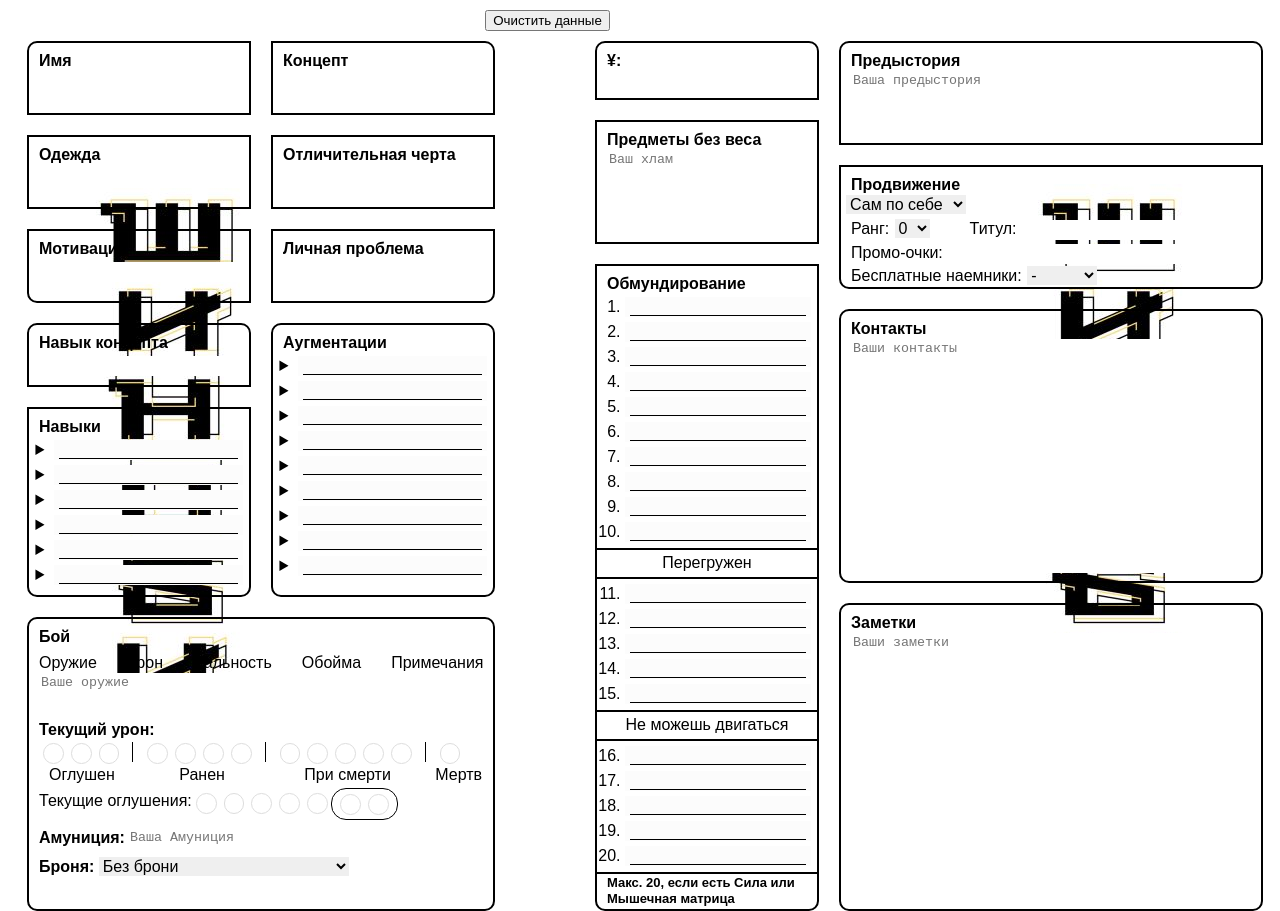
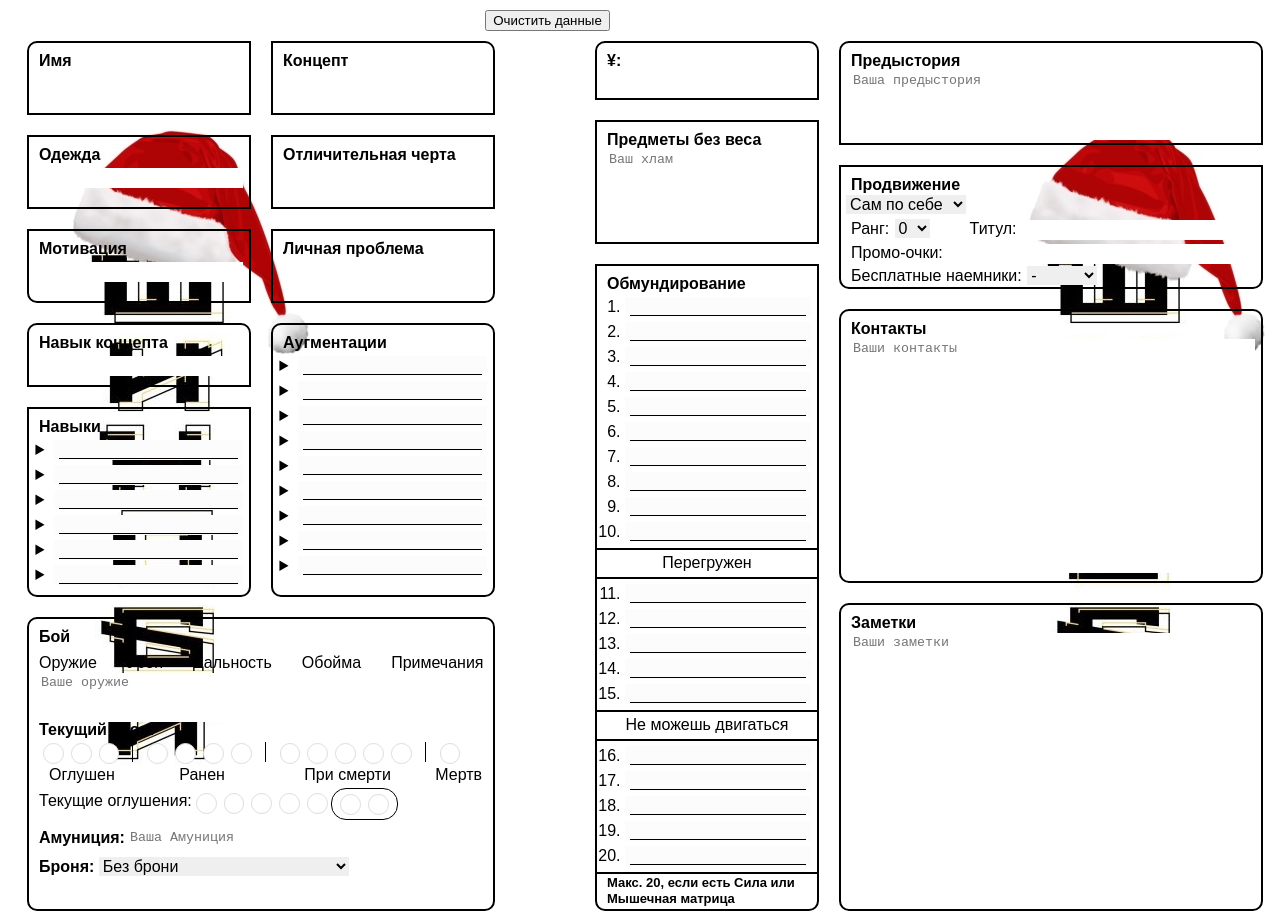
Before and after one commit to Twinkrane/Shinobi, a plain HTML site: page index.html in a window 1280 px wide. Drawn offline with Linux system fonts and the light colour scheme.

Commit message:
Add files via upload

```diff
--- a/css/style.css
+++ b/css/style.css
@@ -7,10 +7,10 @@ body{
     align-items: center;
     justify-content: center;
 
-    background-image: url("background.JPG"), url("background1.JPG");
+    background-image: url(ng.jpg), url(ng1.jpg);
     background-repeat: no-repeat, no-repeat; /* Не повторять ни одно из изображений */
     background-position: left center, right center; /* Первое слева, второе справа */
-    background-position: calc(0% + 80px) center, calc(100% - 80px) center;
+    background-position: calc(0% + 70px) center, calc(100% - 10px) center;
 
 
 
```
Also changed, not shown: css/ng.jpg (added), css/ng1.jpg (added).
